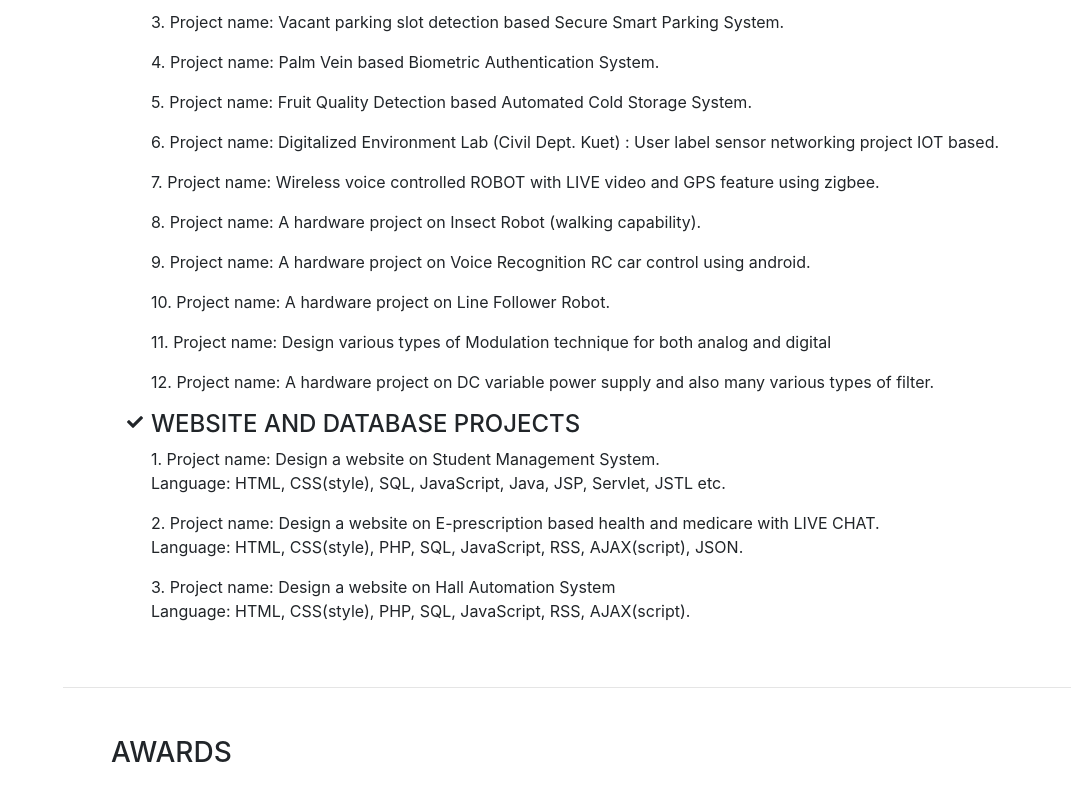
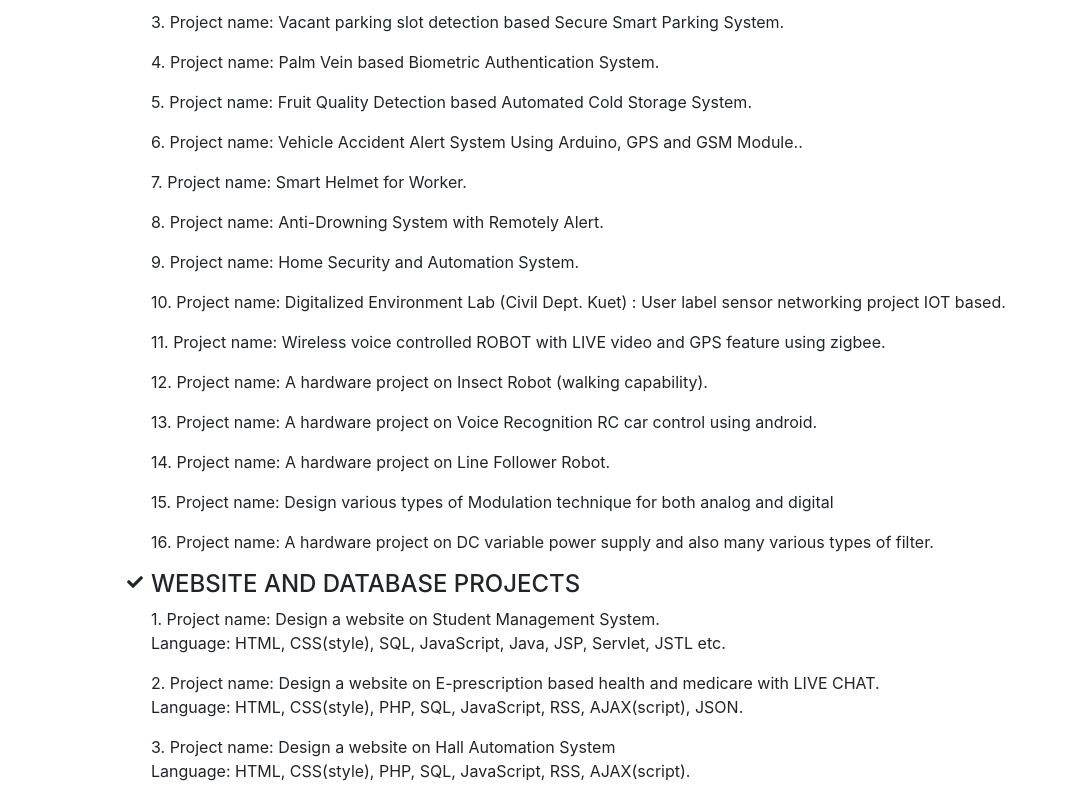
Before and after one commit to khaledmohammedsaifuddin/Profile, a website with bundled scripts: page index.html in a window 1280 px wide. Shown: the part 4240-5040 px from the top of the page, without its empty margins (209-1280 px from the left). Built offline with nearby package versions, Linux system fonts and the light colour scheme; a web font is replaced by a local one.

Commit message:
updated
updated

```diff
--- a/index.html
+++ b/index.html
@@ -217,19 +217,24 @@ Simulation Tool: Proteus, Packet Tracer, Wireshark, Microwind, CST, Labview, Net
 <p>3. Project name: Vacant parking slot detection based Secure Smart Parking System.</p>
 <p>4. Project name: Palm Vein based Biometric Authentication System.</p>
 <p>5. Project name: Fruit Quality Detection based Automated Cold Storage System.</p>
+<p>6. Project name: Vehicle Accident Alert System Using Arduino, GPS and GSM Module..</p>
+<p>7. Project name: Smart Helmet for Worker.</p>
+<p>8. Project name: Anti-Drowning System with Remotely Alert.</p>
+<p>9. Project name: Home Security and Automation System.</p>
 
 
-<p>6. Project name: Digitalized Environment Lab (Civil Dept. Kuet) : User label
+
+<p>10. Project name: Digitalized Environment Lab (Civil Dept. Kuet) : User label
 sensor networking project IOT based.</p>
-<p>7. Project name: Wireless voice controlled ROBOT with LIVE video and GPS
+<p>11. Project name: Wireless voice controlled ROBOT with LIVE video and GPS
 feature using zigbee.</p>
-<p>8. Project name: A hardware project on Insect Robot (walking capability). </P>
-  <p>9. Project name: A hardware project on Voice Recognition RC car control using
+<p>12. Project name: A hardware project on Insect Robot (walking capability). </P>
+  <p>13. Project name: A hardware project on Voice Recognition RC car control using
 android.</p>
-<p>10. Project name: A hardware project on Line Follower Robot.</p>
-<p>11. Project name: Design various types of Modulation technique for both analog
+<p>14. Project name: A hardware project on Line Follower Robot.</p>
+<p>15. Project name: Design various types of Modulation technique for both analog
 and digital</p>
-<p>12. Project name: A hardware project on DC variable power supply and also
+<p>16. Project name: A hardware project on DC variable power supply and also
 many various types of filter.</p>
 <li><i class="fa-li fa fa-check"></i>
 <h4>Website and Database Projects</h4></li>
@@ -293,7 +298,7 @@ Bangladesh Government.</p></li>
 <li><i class="fa-li fa fa-check"></i>
   <li><i class="fa-li fa fa-check"></i>
 
-<p>Building a Chat System in AJAX and PHP(Certified by Udemy)</p></li>
+<p>Building a Chat System in AJAX and PHP(Certified)</p></li>
 
 </ul>
 
```
